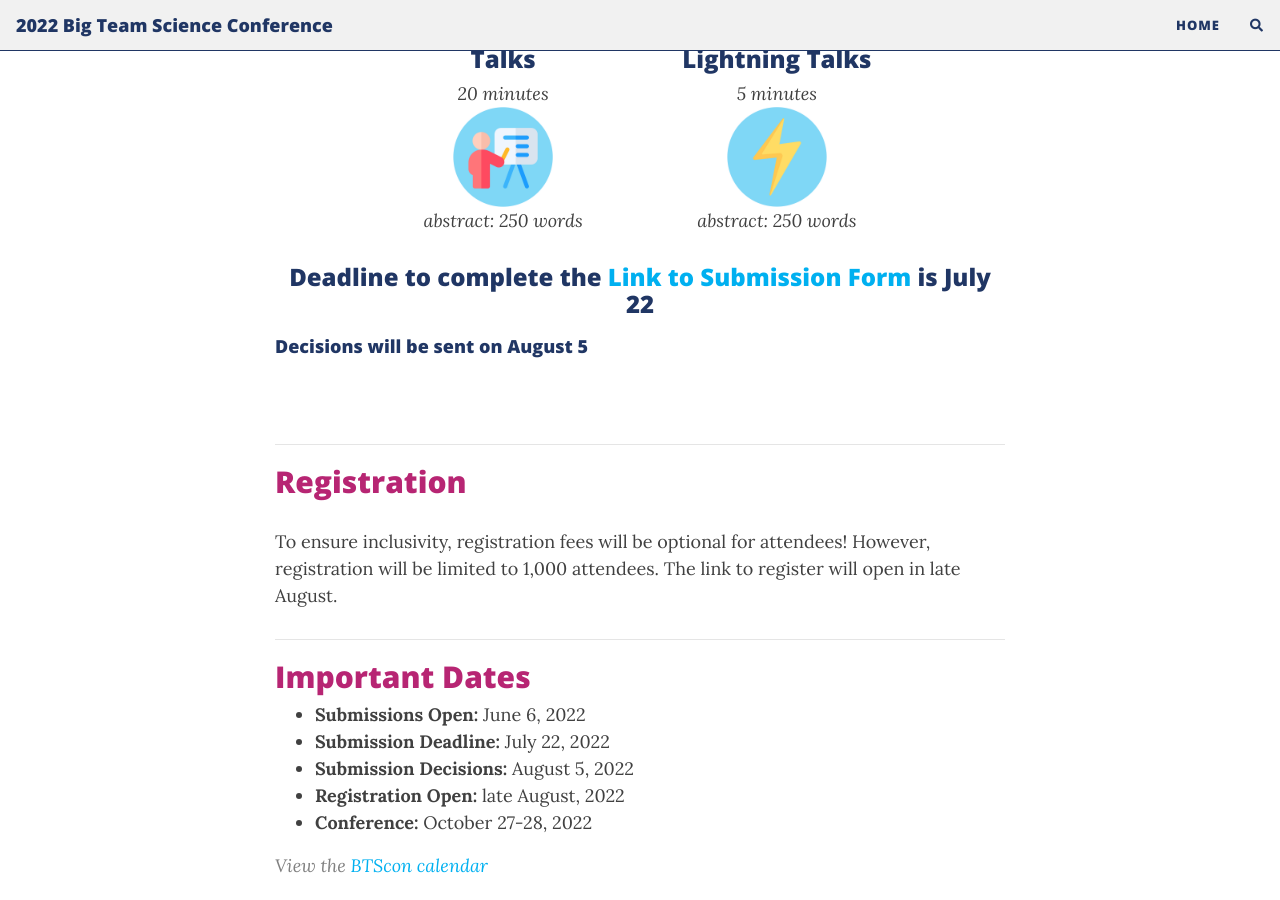
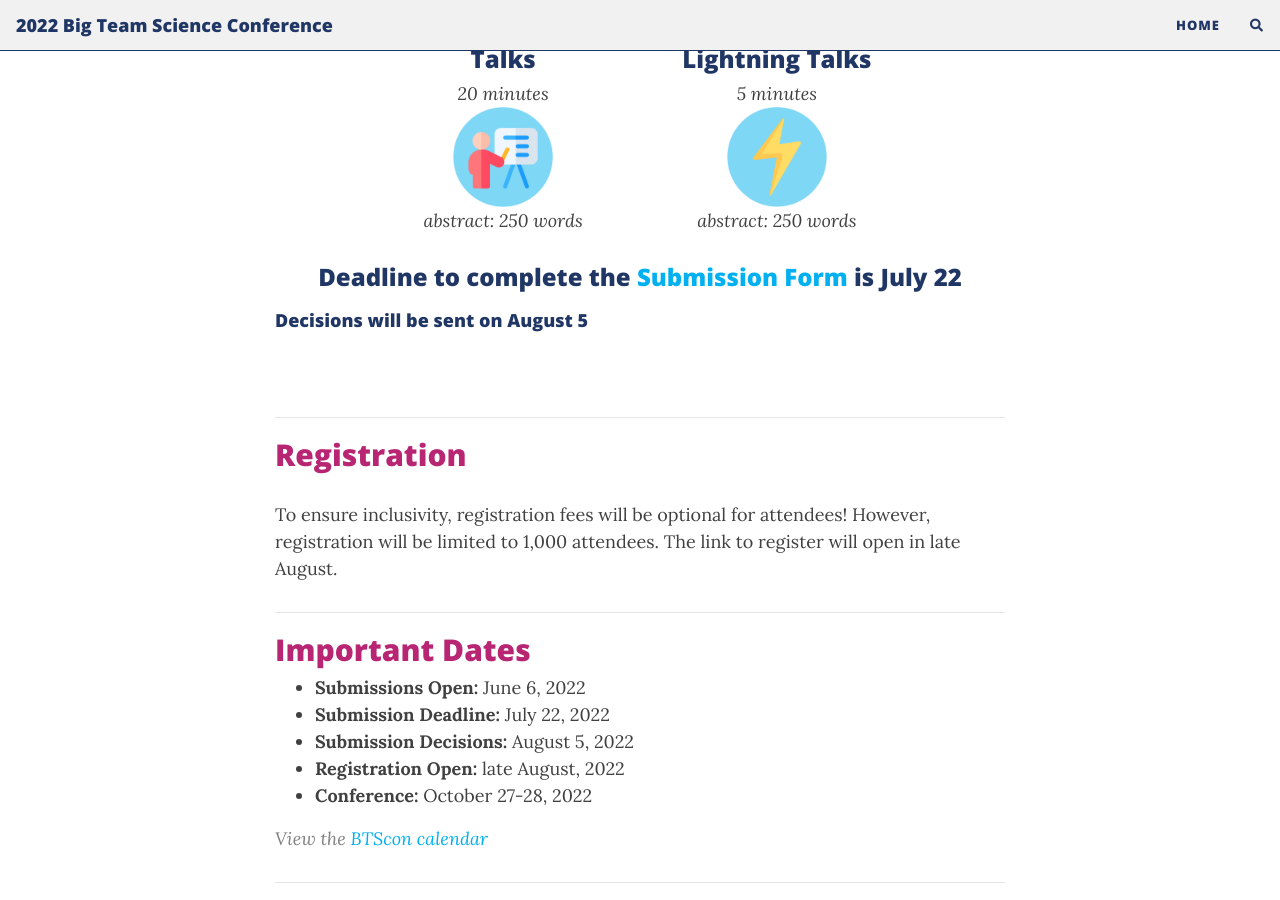
Before and after one commit to bigteamscienceconference/bigteamscienceconference.github.io, a Jekyll site: the page built from index.md, in a window 1280 px wide and 900 px high, scrolled down 2711 px. Built offline with Jekyll 4.4.1, drawn with Linux system fonts in a browser that asks for light colours; nearby versions of some CDN libraries; comment, search, counter and statistics services are not loaded.

Commit message:
formatting

```diff
--- a/index.md
+++ b/index.md
@@ -171,7 +171,7 @@ The conference will feature symposia, panel sessions, hackathons, talks, and soc
   </div>
 </section>
 
-<h3 align="center">Deadline to complete the <a href="https://docs.google.com/forms/d/e/1FAIpQLScIciauSbdMx7Es0Wnmp9ulOHGZtWlvaXinBm6mkLrd32WZyA/viewform?usp=sf_link" target="_blank">Link to Submission Form</a> is July 22</h3>
+<h3 align="center">Deadline to complete the <a href="https://docs.google.com/forms/d/e/1FAIpQLScIciauSbdMx7Es0Wnmp9ulOHGZtWlvaXinBm6mkLrd32WZyA/viewform?usp=sf_link" target="_blank">Submission Form</a> is July 22</h3>
 
 #### Decisions will be sent on August 5
 <br>
```
